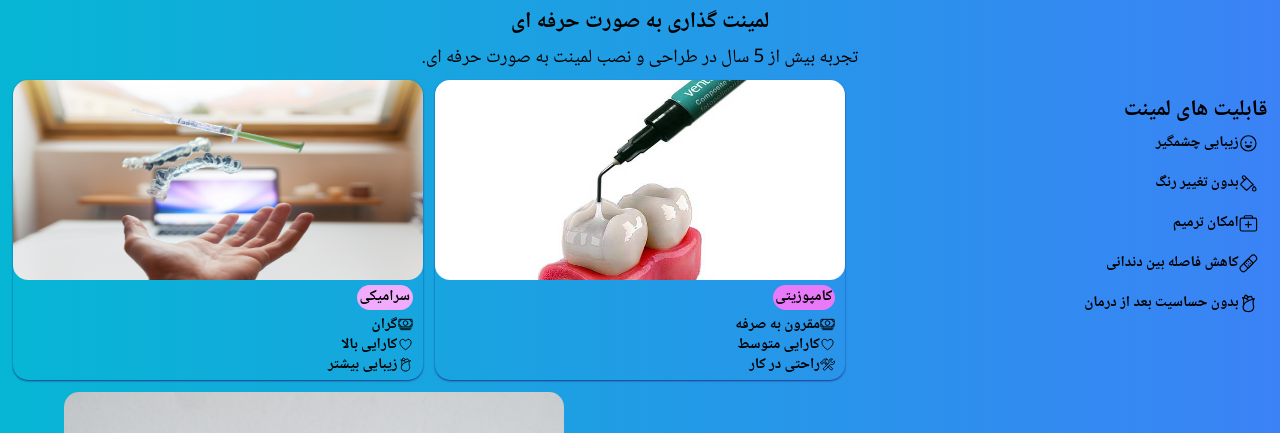
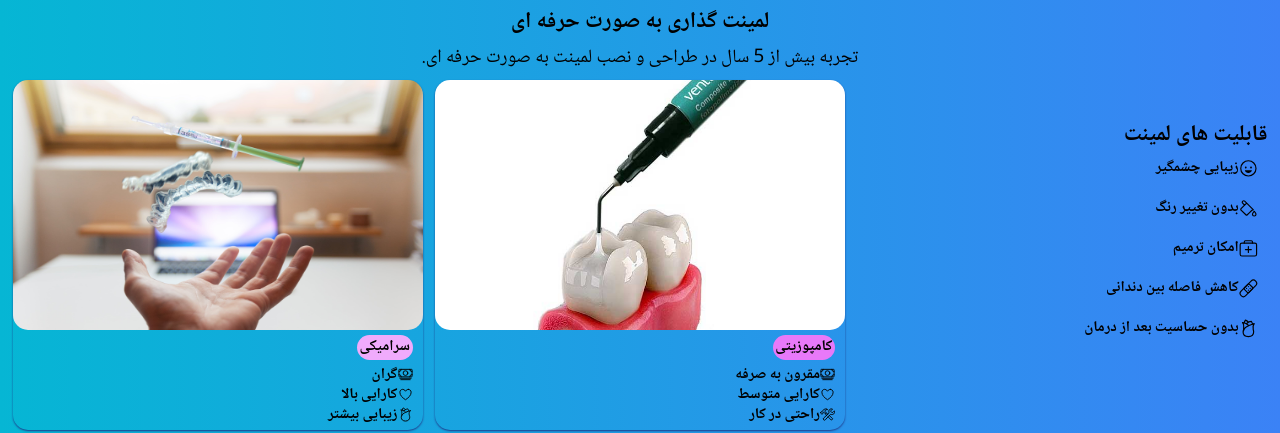
Before and after one commit to smsi80/drmehrabi, a plain HTML site: page index.html in a window 1280 px wide. Shown: the part 738-1171 px from the top of the page. Drawn offline with nearby package versions, Linux system fonts and the light colour scheme.

Commit message:
fic cart img

```diff
--- a/index.html
+++ b/index.html
@@ -112,7 +112,7 @@
         <div class="shadow-sm rounded-3xl shadow-blue-900 mt-4 mb-5">
           <div class="flex flex-col items-center justify-center">
             <img
-              class="rounded-3xl inline-block w-full mb-2 h-[20rem]"
+              class="rounded-3xl inline-block w-max-[100%] md:w-[100%] md:h-[25rem] mb-2"
               src="/src/img/composit.jpg"
               alt=""
             />
@@ -142,7 +142,7 @@
         <div class="shadow-sm shadow-blue-900 rounded-3xl mt-4 mb-5">
           <div class="flex flex-col items-center justify-center">
             <img
-              class="rounded-3xl w-full mb-2 h-[20rem]"
+              class="rounded-3xl mb-2 w-max-[100%] md:w-[100%] md:h-[25rem]"
               src="/src/img/ceramic.jpg"
               alt=""
             />
```
Also changed, not shown: dist/output.css.
